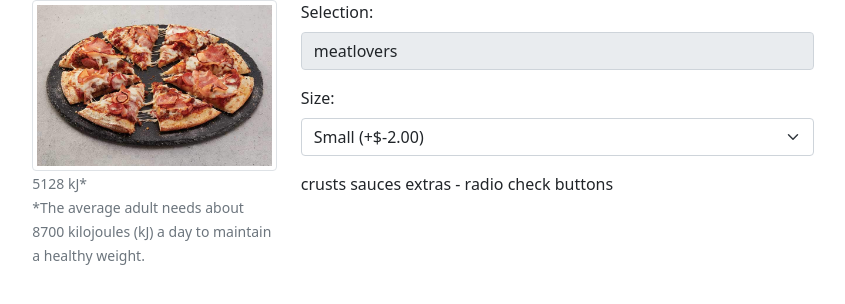
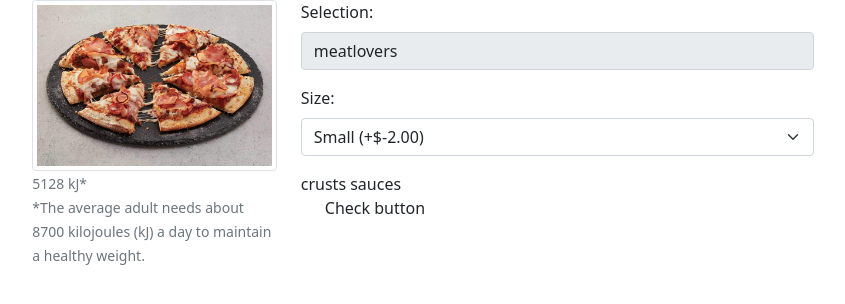
Before and after one commit to petersercombe/PizzaWebApp, a Flask app: a page that uses templates/customise.html in a window 1280 px wide. Shown: the part 56-360 px from the top of the page, without its empty margins (217-1062 px from the left). Run offline with Flask 2, Linux system fonts and the light colour scheme; some libraries are stand-ins or nearby versions.

Commit message:
Thursday 12th May

```diff
--- a/templates/customise.html
+++ b/templates/customise.html
@@ -38,7 +38,15 @@
 
             sauces
 
-            extras - radio check buttons
+            <!-- This is here for later when we do the radio check buttons for the extras -->
+                <div class="container">
+                  <div class="row row-cols-3"> <!-- This will place the buttons in 3 columns -->
+                      <!-- This is where the loop will go-->
+                      <div class="col">Check button</div>
+                  </div>
+                </div>
+
+
             </form>
         </div>
     </div>
```
